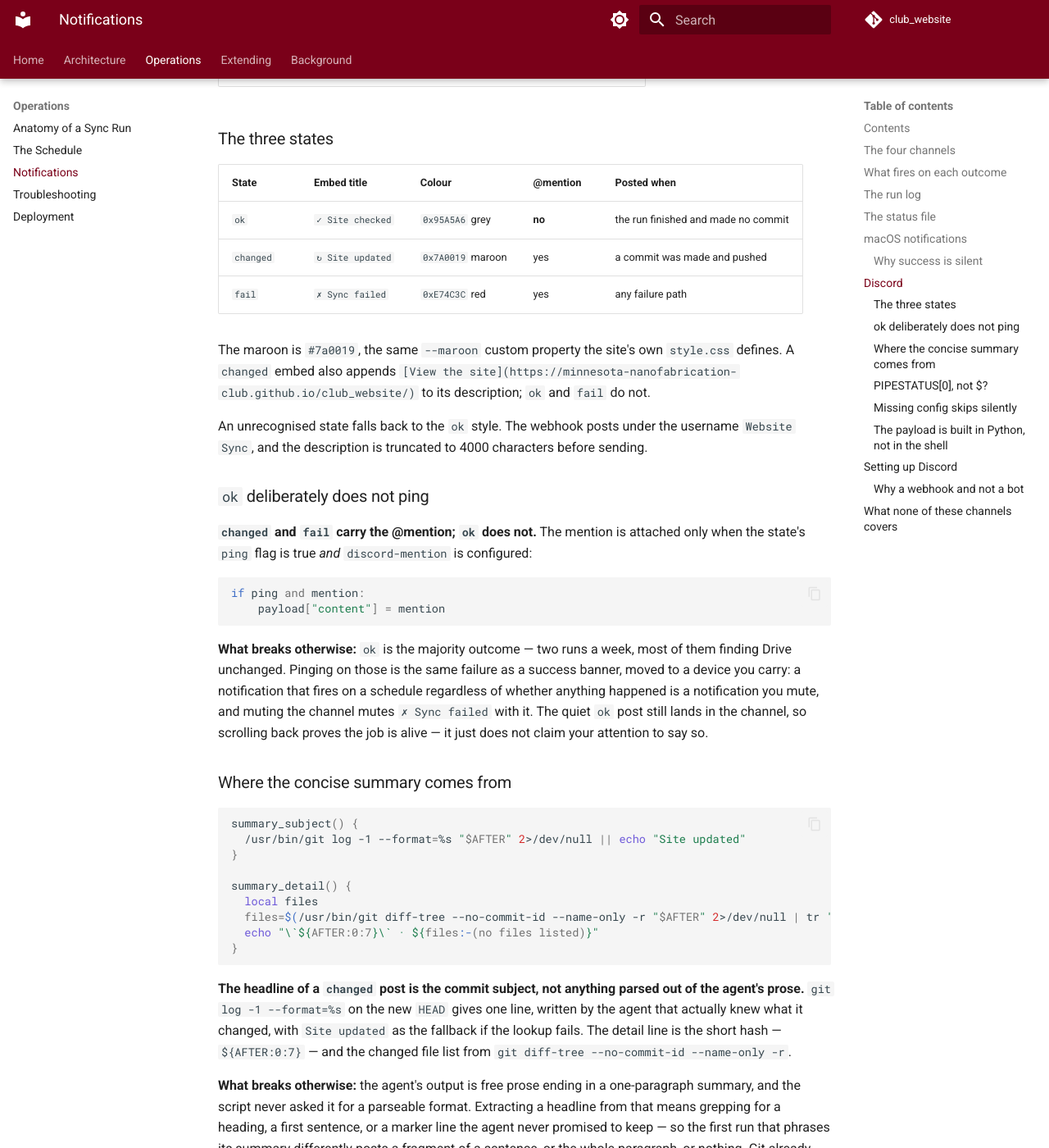
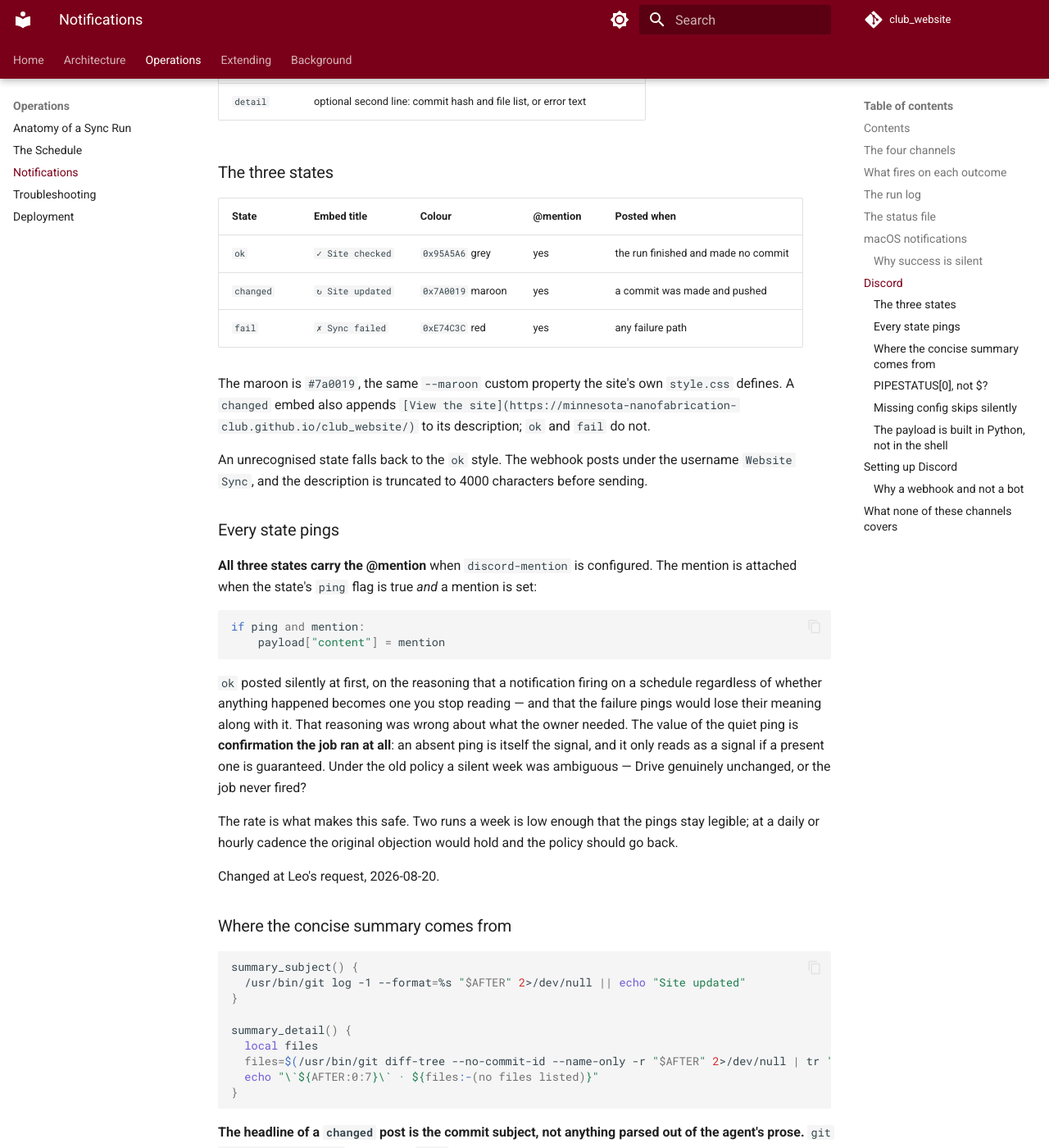
Before and after one commit to Minnesota-Nanofabrication-Club/club_website, an MkDocs documentation site: the page built from docs/operations/notifications.md, in a window 1280 px wide and 1400 px high, scrolled down 4841 px. Shown: the whole window at 82% size. Built offline with MkDocs 1.6.1 and Material for MkDocs 9.7.7, drawn with Linux system fonts in a browser that asks for light colours; comment, search, counter and statistics services are not loaded; some of the changed text lies outside the part shown.

Commit message:
Ping on every run, and give the watchdog a Discord channel
Quiet runs now carry the @mention too, at Leo's request. The original policy
pinged only on changes and failures, reasoning that a notification firing on a
schedule regardless of outcome becomes one you stop reading. That was wrong about
what the owner needed: the value of the quiet ping is confirmation the job ran at
all. An absent ping is itself the signal, and it only reads as one if a present
ping is guaranteed -- under the old policy a silent week was ambiguous between
"Drive unchanged" and "the job never fired". Twice a week is a low enough rate for
that to stay legible; at a daily cadence the original objection would hold.

That change makes the watchdog's macOS-only reporting a real gap rather than a
cosmetic one. It exists to report the one failure the sync cannot -- that it never
ran -- and it was raising that alert solely as a banner on the machine whose being
off or asleep is the most likely cause of the missed run, with no persistence if
nobody was looking. It now posts to Discord as well. Its healthy path stays silent
on both channels.

Co-Authored-By: Claude Opus 5 <noreply@anthropic.com>

````diff
--- a/docs/operations/notifications.md
+++ b/docs/operations/notifications.md
@@ -27,18 +27,20 @@ about is a failure nobody finds until the site is visibly stale.**
 | --- | --- | --- | --- | --- |
 | Run log | `~/Library/Logs/mnfc-website-sync.log` | every line of every run, both jobs | yes, append-only, unrotated | no |
 | Status file | `~/Library/Logs/mnfc-website-sync.status` | every branch, via `record` | yes, one line, overwritten each run | no |
-| macOS notification | `osascript display notification`, title `Website sync` | failures only | no | on that Mac, if it is awake and not in Do Not Disturb |
-| Discord | `scripts/notify-discord.sh` → incoming webhook | every sync outcome, including success | yes, in the channel's history | yes, anywhere |
+| macOS notification | `osascript display notification`, title `Website sync` | sync failures, and all watchdog alerts | no | on that Mac, if it is awake and not in Do Not Disturb |
+| Discord | `scripts/notify-discord.sh` → incoming webhook | every sync outcome including success, plus watchdog alerts | yes, in the channel's history | yes, anywhere |
 
 The four are deliberately not redundant. The log is complete and unreadable; the status file
 is one machine-readable line and is what the watchdog polls; the macOS notification is
 loud and ephemeral; Discord is the only channel that reaches a phone and the only one that
 survives the laptop being off.
 
-!!! note "The watchdog posts to macOS only"
-    `scripts/check-sync-ran.sh` calls its own `notify` and nothing else — it does not source
-    `notify-discord.sh`. A `No sync in N days` alert therefore never appears in Discord. See
-    [The Schedule](schedule.md#the-watchdog).
+!!! note "The watchdog reports on both channels"
+    `scripts/check-sync-ran.sh` raises a macOS banner *and* posts a `fail` embed to Discord
+    for all three of its alerts — no status file, a `FAIL` state, or a stale mtime. A macOS
+    banner alone would put the "the job never ran" alert on the machine whose being off is
+    the most likely cause of the missed run, and banners do not persist. Its healthy path
+    stays silent on both. See [The Schedule](schedule.md#the-watchdog).
 
 ---
 
@@ -179,7 +181,7 @@ notify-discord.sh --test
 
 | State | Embed title | Colour | @mention | Posted when |
 | --- | --- | --- | --- | --- |
-| `ok` | `✓ Site checked` | `0x95A5A6` grey | **no** | the run finished and made no commit |
+| `ok` | `✓ Site checked` | `0x95A5A6` grey | yes | the run finished and made no commit |
 | `changed` | `↻ Site updated` | `0x7A0019` maroon | yes | a commit was made and pushed |
 | `fail` | `✗ Sync failed` | `0xE74C3C` red | yes | any failure path |
 
@@ -190,22 +192,27 @@ to its description; `ok` and `fail` do not.
 An unrecognised state falls back to the `ok` style. The webhook posts under the username
 `Website Sync`, and the description is truncated to 4000 characters before sending.
 
-### `ok` deliberately does not ping
+### Every state pings
 
-**`changed` and `fail` carry the @mention; `ok` does not.** The mention is attached only when
-the state's `ping` flag is true *and* `discord-mention` is configured:
+**All three states carry the @mention** when `discord-mention` is configured. The mention is
+attached when the state's `ping` flag is true *and* a mention is set:
 
 ```python
 if ping and mention:
     payload["content"] = mention
 ```
 
-**What breaks otherwise:** `ok` is the majority outcome — two runs a week, most of them
-finding Drive unchanged. Pinging on those is the same failure as a success banner, moved to a
-device you carry: a notification that fires on a schedule regardless of whether anything
-happened is a notification you mute, and muting the channel mutes `✗ Sync failed` with it.
-The quiet `ok` post still lands in the channel, so scrolling back proves the job is alive —
-it just does not claim your attention to say so.
+`ok` posted silently at first, on the reasoning that a notification firing on a schedule
+regardless of whether anything happened becomes one you stop reading — and that the failure
+pings would lose their meaning along with it. That reasoning was wrong about what the owner
+needed. The value of the quiet ping is **confirmation the job ran at all**: an absent ping is
+itself the signal, and it only reads as a signal if a present one is guaranteed. Under the
+old policy a silent week was ambiguous — Drive genuinely unchanged, or the job never fired?
+
+The rate is what makes this safe. Two runs a week is low enough that the pings stay legible;
+at a daily or hourly cadence the original objection would hold and the policy should go back.
+
+Changed at Leo's request, 2026-08-20.
 
 ### Where the concise summary comes from
 
@@ -322,16 +329,17 @@ Do this once, on the Mac that runs the sync.
    chmod 600 ~/.config/mnfc-sync/discord-webhook
    ```
 
-3. **Optionally add a mention**, to get an actual ping on `changed` and `fail` rather than a
-   silent post:
+3. **Optionally add a mention**, to get an actual ping on every run rather than a silent
+   post:
 
    ```bash
    echo '<@YOUR_DISCORD_USER_ID>' > ~/.config/mnfc-sync/discord-mention
    ```
 
    The file's contents are used verbatim as the message body, so a role mention
-   (`<@&ROLE_ID>`) works the same way. Without this file, `changed` and `fail` still post —
-   they just do not ping.
+   (`<@&ROLE_ID>`) works the same way. Without this file every state still posts — the
+   messages just do not ping. Note that `@everyone` also works here and notifies every
+   member of the channel, not just you.
 
 4. **Send a test post:**
 
````
Also changed, not shown: README.md (+3 -2 lines), docs/architecture/overview.md (+1 -2 lines), docs/operations/sync-run.md (+1 -1 lines), 2 other files.
